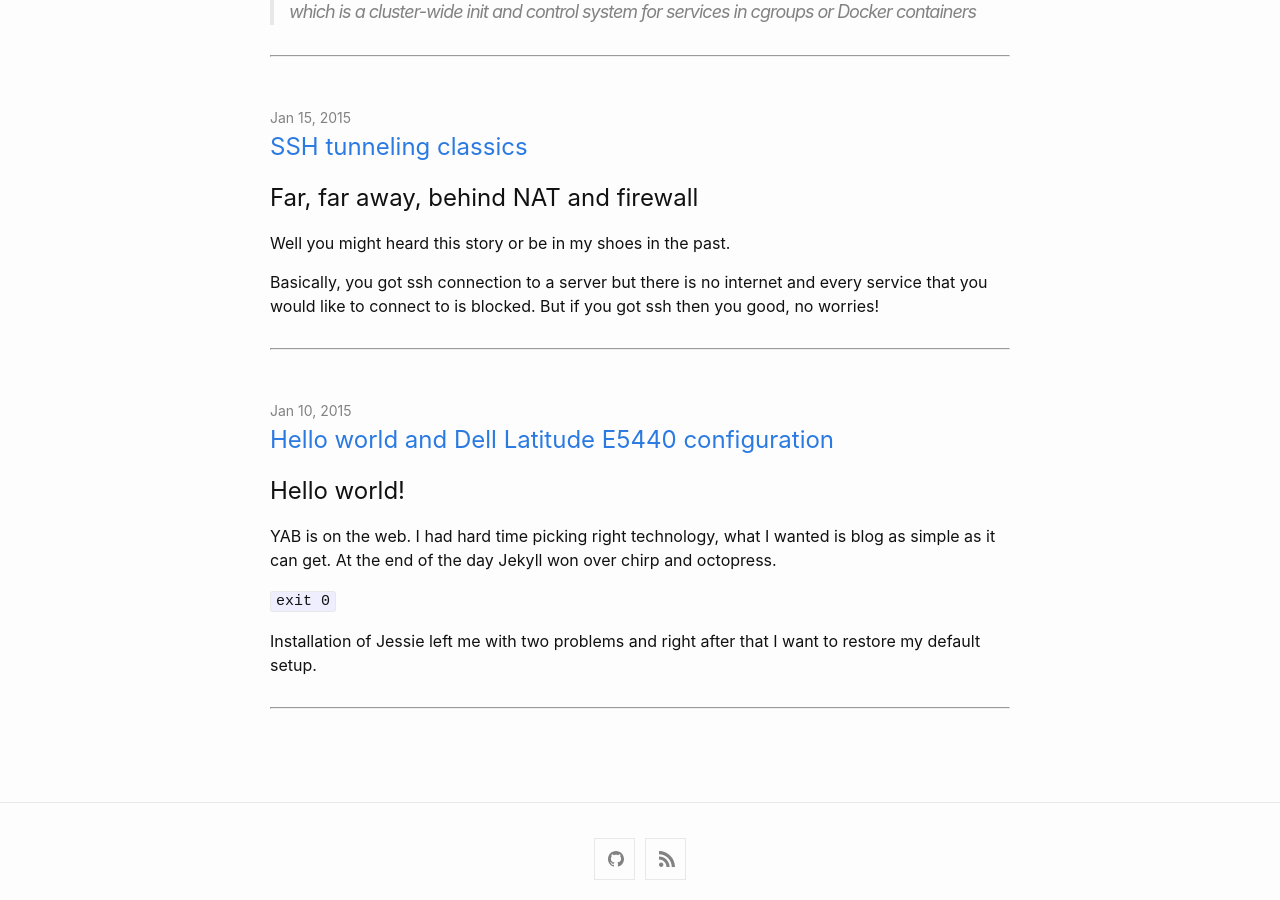
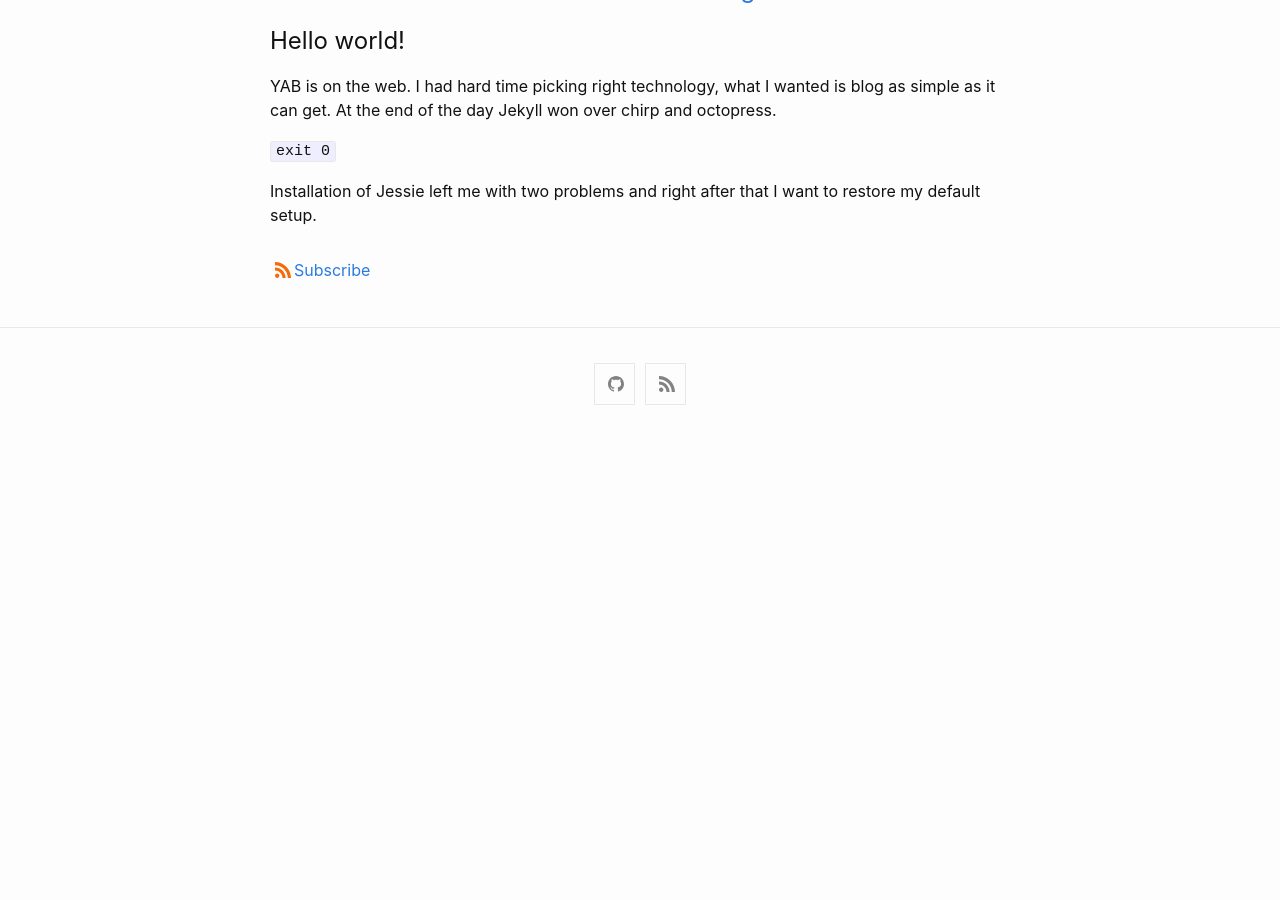
Before and after one commit to 3h4x/3h4x.github.io, a Jekyll site: the page built from index.html, in a window 1280 px wide and 900 px high, scrolled down 3784 px. Built offline with Jekyll 4.4.1, drawn with Linux system fonts in a browser that asks for light colours; after the commit the page ends 4224 px from its top, so only the background shows below that.

Commit message:
Change index to default home with excerpt

```diff
--- a/_config.yml
+++ b/_config.yml
@@ -21,6 +21,7 @@ pages_list:
 google_analytics: 'UA-58462461-1'
 
 theme: minima
+show_excerpts: true
 
 excerpt_separator: <!-- readmore -->
 
--- a/_includes/head.html
+++ b/_includes/head.html
@@ -11,4 +11,5 @@
   {%- endif -%}
   <meta name="msvalidate.01" content="6E4967779B4AEDA32B1DB71BE7BC46ED" />
   <meta name="yandex-verification" content="24df2dc6bd71c651" />
+  <meta name="google-site-verification" content="waMgfTeaI2pdL4MjNGhq0w-qcwAHeB_6z_2ADUa0v7Y" />
 </head>
--- a/index.html
+++ b/index.html
@@ -1,25 +1,3 @@
 ---
-layout: default
+layout: home
 ---
-
-<meta name="google-site-verification" content="waMgfTeaI2pdL4MjNGhq0w-qcwAHeB_6z_2ADUa0v7Y" />
-
-<div class="home">
-
-  <ul class="post-list">
-    {% for post in site.posts %}
-      <li>
-        <span class="post-meta">{{ post.date | date: "%b %-d, %Y" }}</span>
-
-        <h2>
-          <a class="post-link" href="{{ post.url | prepend: site.baseurl }}">{{ post.title }}</a>
-        </h2>
-        {{ post.excerpt }}
-      </li>
-      <hr>
-      <br/>
-      <br/>
-    {% endfor %}
-  </ul>
-
-</div>
```
